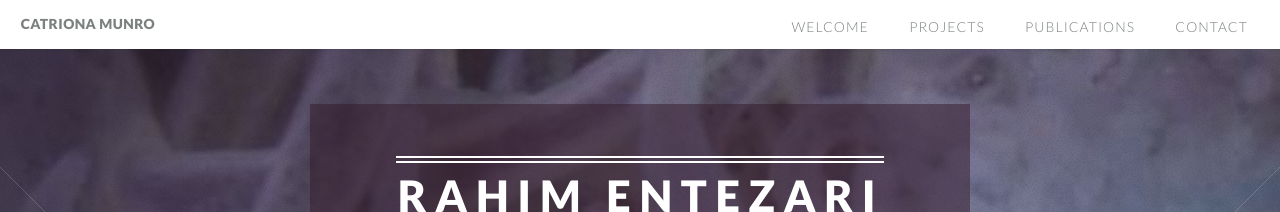
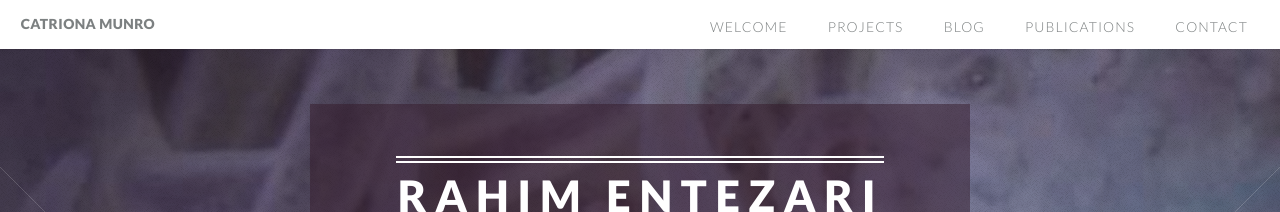
Before and after one commit to rahimentezari/rahim.github.io, a Jekyll site: the page built from index.html, in a window 1280 px wide. Shown: the top 212 px of the page. Built offline with Jekyll 4.4.1, drawn with Linux system fonts in a browser that asks for light colours.

Commit message:
Update header.html

```diff
--- a/_includes/header.html
+++ b/_includes/header.html
@@ -4,6 +4,7 @@
 					<ul>
 						<li><a href="/">Welcome</a></li>
                         <li><a href="#projects">Projects</a></li>
+			<li><a href="#blog">Blog</a></li>
                         <li><a href="#publications">Publications</a></li>
                         <li><a href="#contact">Contact</a></li>
 <!--
```
